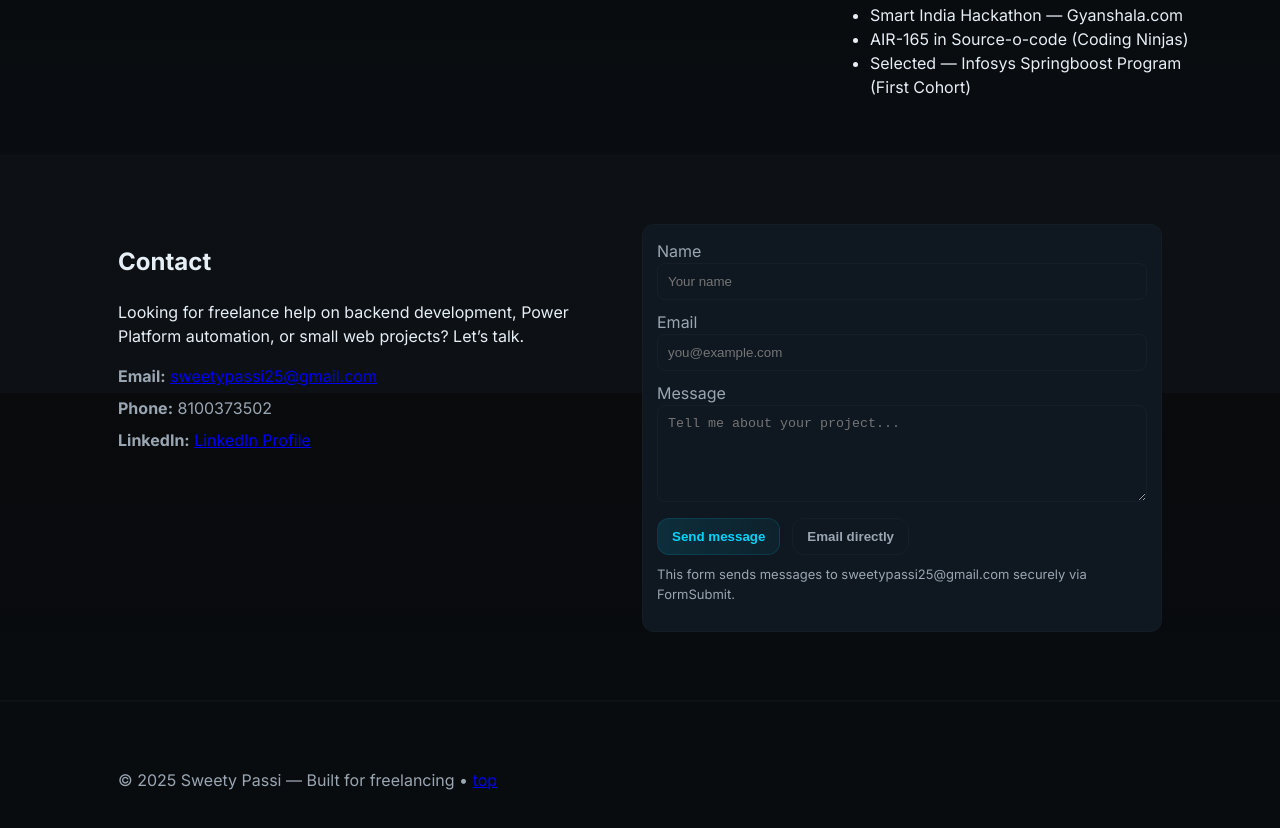
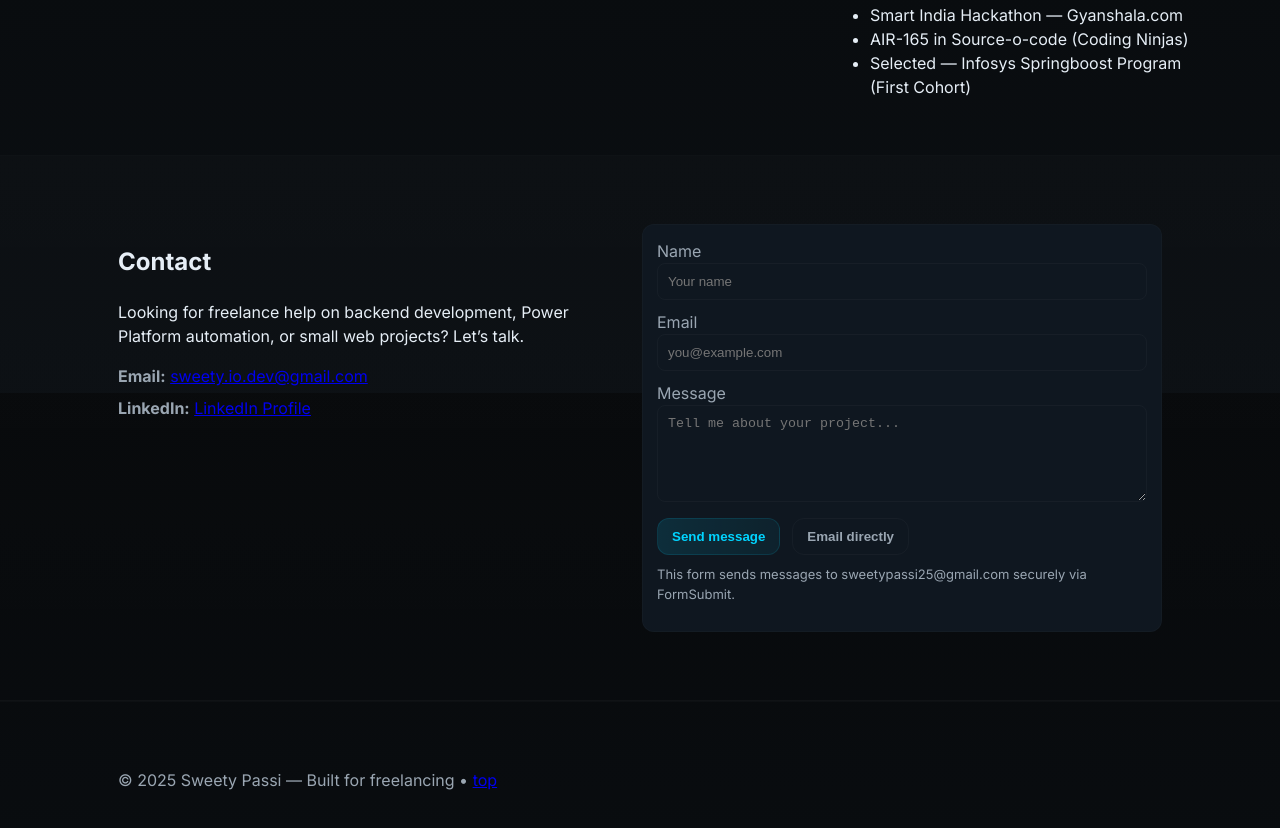
Before and after one commit to 007sweetY/myPortfolio, a plain HTML site: page index.html in a window 1280 px wide. Shown: the part 2807-3635 px from the top of the page. Drawn offline with Linux system fonts and the light colour scheme.

Commit message:
Update contact email in index.html

```diff
--- a/index.html
+++ b/index.html
@@ -305,8 +305,7 @@
           <h2>Contact</h2>
           <p>Looking for freelance help on backend development, Power Platform automation, or small web projects? Let’s talk.</p>
           <ul class="contact-info">
-            <li><strong>Email:</strong> <a href="mailto:sweetypassi25@gmail.com">sweetypassi25@gmail.com</a></li>
-            <li><strong>Phone:</strong> 8100373502</li>
+            <li><strong>Email:</strong> <a href="mailto:sweety.io.dev@gmail.com">sweety.io.dev@gmail.com</a></li>
             <li><strong>LinkedIn:</strong> <a href="https://www.linkedin.com/in/sweety-passi-b3266a25a/" target="_blank" rel="noopener">LinkedIn Profile</a></li>
           </ul>
         </div>
```
